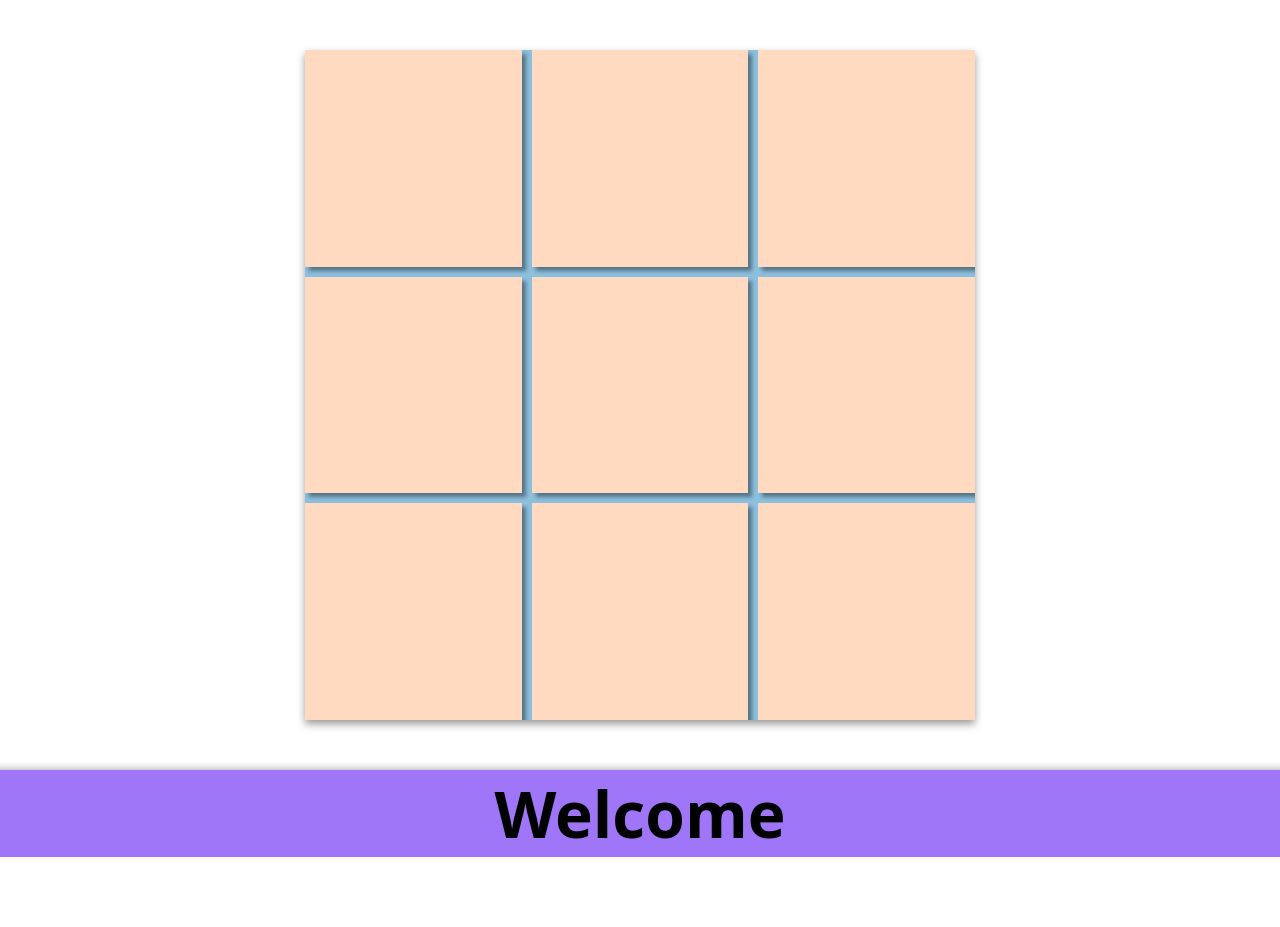
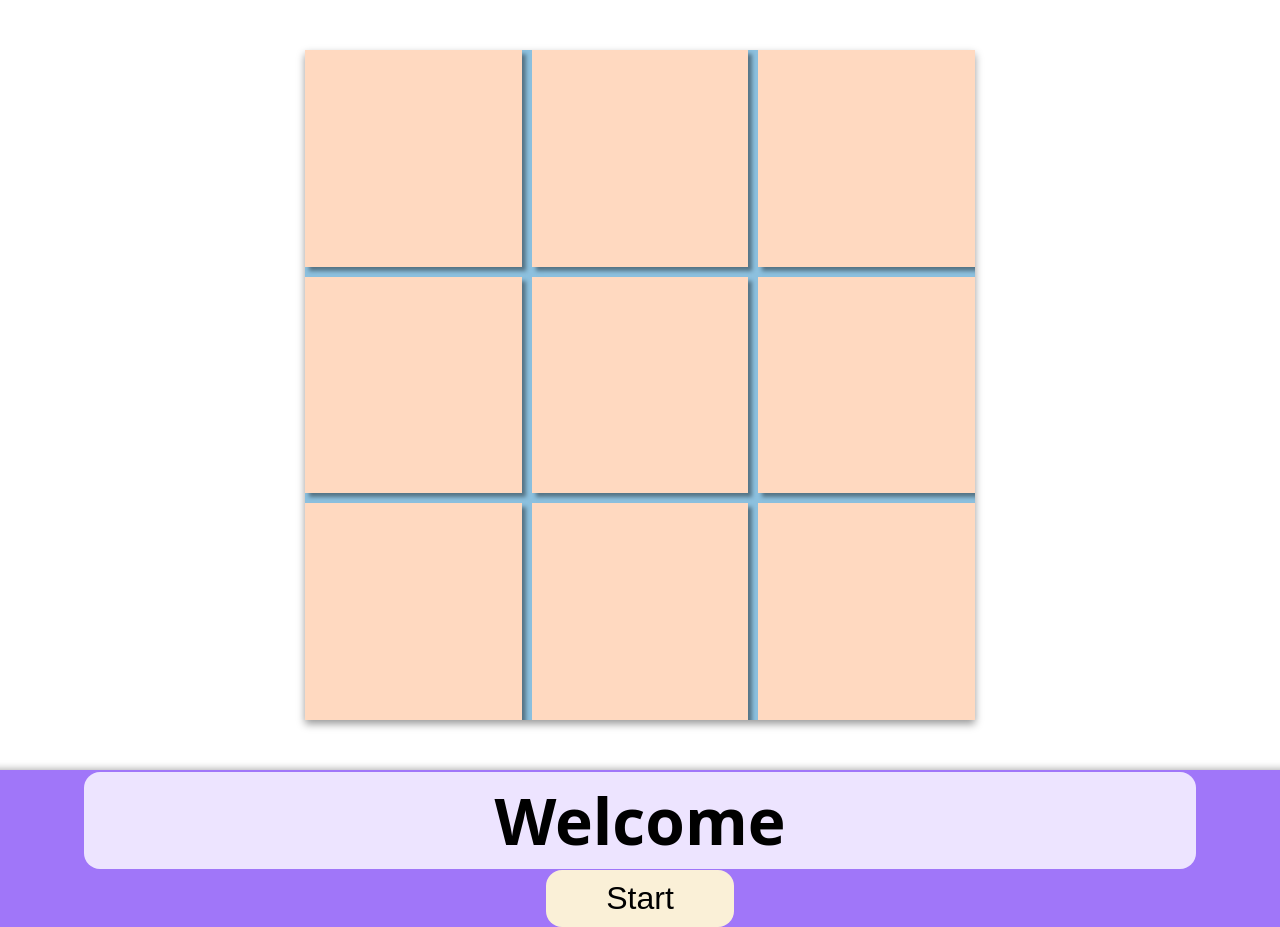
Before and after one commit to davmedeiros/tic-tac-toe, a plain HTML site: page index.html in a window 1280 px wide. Shown: the top 927 px of the page. Before the commit the page ends 857 px from the top, so only its background shows below. Drawn offline with Linux system fonts and the light colour scheme.

Commit message:
Add start button

```diff
--- a/css/style.css
+++ b/css/style.css
@@ -67,6 +67,8 @@ main {
     display: grid;
     justify-content: center;
     align-items: center;
+    grid-template-rows: 100px 1fr;
+    grid-template-columns: 80%;
 }
 
 .cell {
@@ -82,4 +84,26 @@ main {
 
 #message {
     font-size: 4rem;
+    background-color: var(--color-omega);
+    border-radius: var(--corner-radius);
+    text-align: center;
+    padding: 5px;
 }
+
+#controls {
+    display: flex;
+    justify-content: center;
+    align-items: center;
+}
+
+button {
+    cursor: pointer;
+}
+
+#controls button {
+    padding: 10px 60px;
+    border: none;
+    border-radius: var(--corner-radius);
+    font-size: 2rem;
+    background-color: var(--color-gamma);
+}
--- a/index.html
+++ b/index.html
@@ -14,6 +14,9 @@
         <div id="board"></div>
         <div id="dock">
             <h2 id="message">Welcome</h2>
+            <div id="controls">
+                <button type="button" id="start">Start</button>
+            </div>
         </div>
     </main>
 </body>
--- a/js/index.js
+++ b/js/index.js
@@ -102,6 +102,10 @@ const DisplayController = (() => {
         })
     }
 
+    const addBehaviorToControls = () => {
+        const start = document.querySelector('#start');
+    }
+
     return { showBoard };
 })();
 
```
